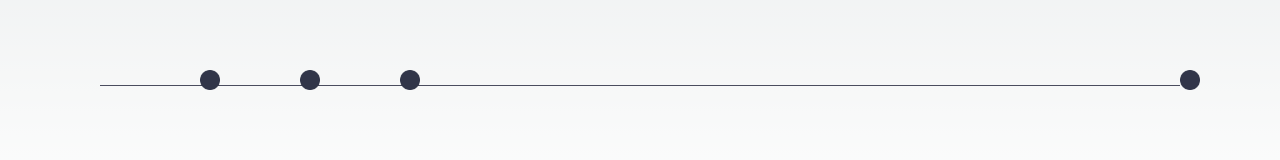
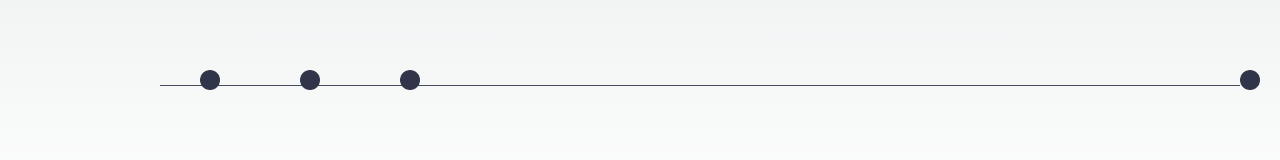
Before and after one commit to nagimonyc/landingPage, a Next.js app: page / in a window 1280 px wide. Shown: the part 550-710 px from the top of the page. Built offline with nearby package versions, Linux system fonts and the light colour scheme.

Commit message:
restricting size of timeline component according to other items on page

```diff
--- a/src/app/page.js
+++ b/src/app/page.js
@@ -73,7 +73,7 @@ export default function Home() {
         </div>
       </div>
 
-      <div>
+      <div className={styles.timeline}>
         <Timeline></Timeline>
       </div>
 
--- a/src/app/page.module.css
+++ b/src/app/page.module.css
@@ -17,6 +17,15 @@
   max-width: var(--max-width);
   width: 100%;
   z-index: 2;
+}
+
+.timeline {
+  display: inherit;
+  justify-content: inherit;
+  align-items: inherit;
+  max-width: var(--max-width);
+  width: 100%;
+  z-index: 1;
 }
 
 .description a {
```
